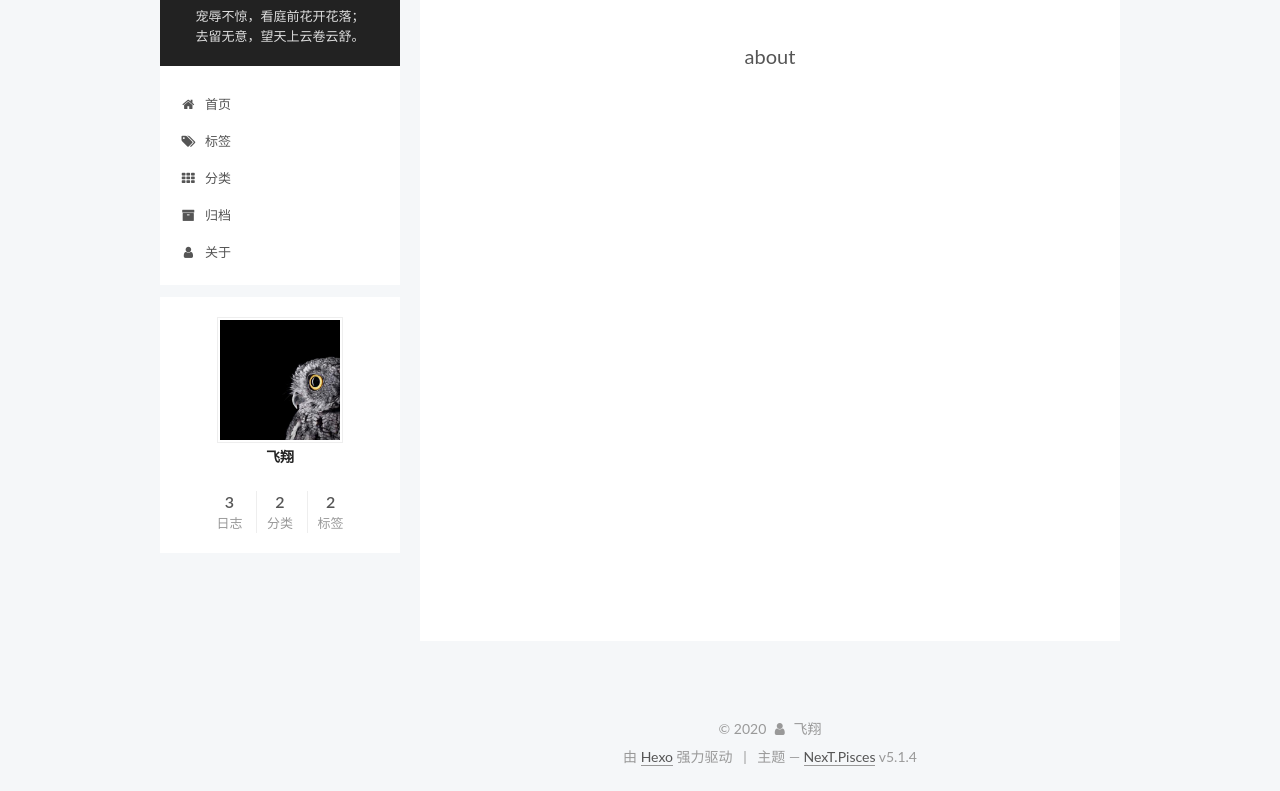
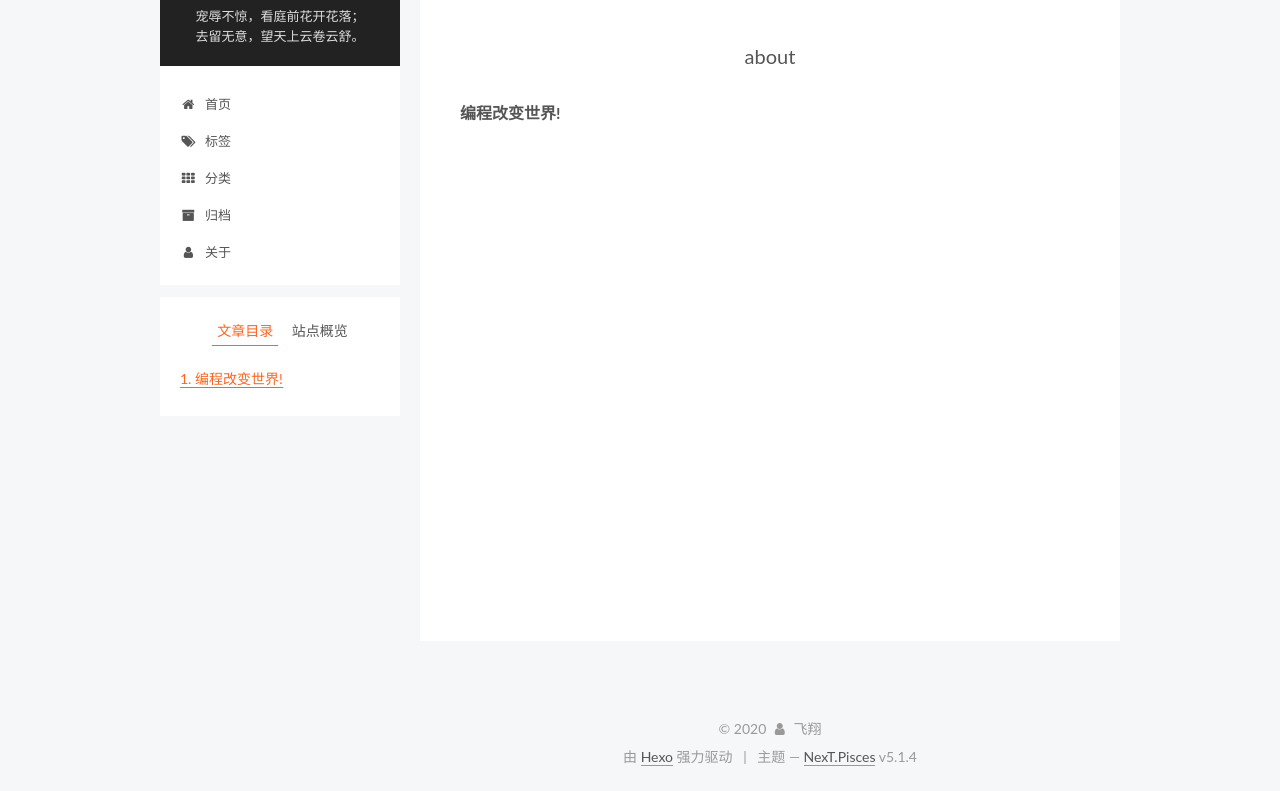
Before and after one commit to canjian215215/canjian215215.github.io, a plain HTML site: page about/index.html in a window 1280 px wide. Shown: the part 62-853 px from the top of the page. Drawn offline with Linux system fonts and the light colour scheme.

Commit message:
Site updated: 2020-03-29 22:17:40

```diff
--- a/about/index.html
+++ b/about/index.html
@@ -79,12 +79,14 @@
 
 
 
+<meta name="description" content="编程改变世界!">
 <meta property="og:type" content="website">
 <meta property="og:title" content="about">
 <meta property="og:url" content="https://canjian215215.github.io/about/index.html">
 <meta property="og:site_name" content="Fly-Blog">
+<meta property="og:description" content="编程改变世界!">
 <meta property="article:published_time" content="2020-03-29T11:51:18.000Z">
-<meta property="article:modified_time" content="2020-03-29T11:54:14.819Z">
+<meta property="article:modified_time" content="2020-03-29T14:17:15.419Z">
 <meta property="article:author" content="飞翔">
 <meta name="twitter:card" content="summary">
 
@@ -264,7 +266,7 @@
       <div class="post-body">
 
 
-
+          <h4 id="编程改变世界"><a href="#编程改变世界" class="headerlink" title="编程改变世界!"></a>编程改变世界!</h4>
 
       </div>
 
@@ -306,8 +308,17 @@
 
 
 
+        <ul class="sidebar-nav motion-element">
+          <li class="sidebar-nav-toc sidebar-nav-active" data-target="post-toc-wrap">
+            文章目录
+          </li>
+          <li class="sidebar-nav-overview" data-target="site-overview-wrap">
+            站点概览
+          </li>
+        </ul>
 
-      <section class="site-overview-wrap sidebar-panel sidebar-panel-active">
+
+      <section class="site-overview-wrap sidebar-panel">
         <div class="site-overview">
           <div class="site-author motion-element" itemprop="author" itemscope itemtype="http://schema.org/Person">
 
@@ -371,6 +382,22 @@
         </div>
       </section>
 
+
+      <!--noindex-->
+        <section class="post-toc-wrap motion-element sidebar-panel sidebar-panel-active">
+          <div class="post-toc">
+
+
+
+
+
+
+              <div class="post-toc-content"><ol class="nav"><li class="nav-item nav-level-4"><a class="nav-link" href="#编程改变世界"><span class="nav-number">1.</span> <span class="nav-text">编程改变世界!</span></a></li></ol></div>
+
+
+          </div>
+        </section>
+      <!--/noindex-->
 
 
 
--- a/css/main.css
+++ b/css/main.css
@@ -1823,7 +1823,7 @@ pre .javascript .function {
   width: 4px;
   height: 4px;
   border-radius: 50%;
-  background: #ffffb4;
+  background: #17423e;
 }
 .links-of-blogroll {
   font-size: 13px;
```
Also changed, not shown: 1 other file.
